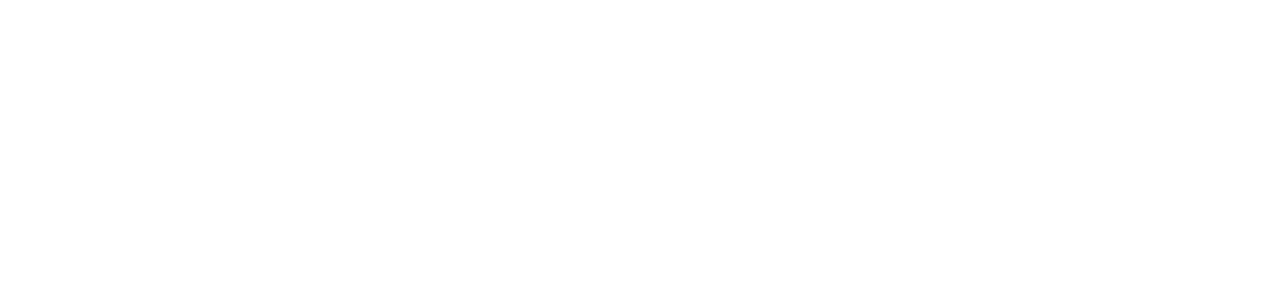
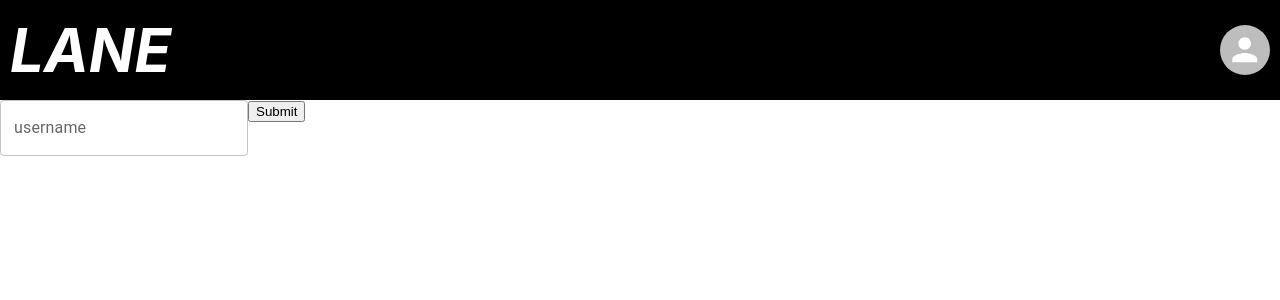
Before and after one commit to elidcraig/lane-phase-3-project-frontend, a React (Create React App) app: page /login in a window 1280 px wide. Shown: the top 300 px of the page. Built offline with nearby package versions, Linux system fonts and the light colour scheme.

Commit message:
soft login implemented, header moved

```diff
--- a/src/App.js
+++ b/src/App.js
@@ -1,14 +1,25 @@
+import React, { useState } from 'react';
 import './App.css';
+import Header from './components/Header.js'
 import Home from './pages/Home.js'
 import Vehicles from './pages/Vehicles.js'
 import Reservations from './pages/Reservations.js'
 import Host from './pages/Host.js'
 import NewReservation from './pages/NewReservation';
+import Login from './pages/Login'
 import { Route } from 'react-router-dom';
 
 function App() {
+  const [activeUser, setActiveUser] = useState({})
+
+  const handleLogin = userObject => setActiveUser(userObject)
+
   return (
     <div className="app">
+      <Header activeUser={activeUser} />
+      <Route path='/login'>
+        <Login handleLogin={handleLogin}/>
+      </Route>
       <Route path='/vehicles'>
         <Vehicles/>
       </Route>
--- a/src/components/Header.js
+++ b/src/components/Header.js
@@ -2,7 +2,7 @@
 import React from 'react';
 
 
-function Header() {
+function Header({activeUser}) {
   return (
     <div className='header'>
       <h1 className='header__title'>LANE</h1>
--- a/src/components/Login.js
+++ /dev/null
@@ -1,5 +0,0 @@
-function Login() {
-  return (<div></div>);
-}
-
-export default Login;
--- a/src/pages/Home.js
+++ b/src/pages/Home.js
@@ -1,12 +1,11 @@
 import React from 'react'
 import Header from '../components/Header.js'
-import Login from '../components/Login.js'
+import Login from './Login.js'
 
 
 function Home() {
   return (
     <div className='home'>
-      <Header/>
 
     </div>
   );
--- a/src/pages/Host.js
+++ b/src/pages/Host.js
@@ -16,7 +16,6 @@
 
   return (
     <div className='host'>
-      <Header/>
       This is the Host page.
       <VehiclesContainer vehicles={vehicles}/>
     </div>
--- /dev/null
+++ b/src/pages/Login.js
@@ -0,0 +1,36 @@
+import React, { useState } from 'react';
+import { TextField } from "@mui/material";
+
+function Login({handleLogin}) {
+  const [formData, setFormData] = useState('')
+
+  const handleSubmit = e => {
+    e.preventDefault()
+    fetch('http://localhost:9494/guests', {
+      method: 'POST',
+      headers: {
+        'Content-Type': 'application/json',
+        'Accept': 'application/json'
+      },
+      body: JSON.stringify({username: formData})
+    })
+      .then(resp => resp.json())
+      .then(userObject => {
+        handleLogin(userObject)
+        // send user to home page
+      })
+  }
+
+  return (
+    <form onSubmit={handleSubmit}>
+      <TextField
+        label='username'
+        value={formData}
+        onChange={(e) => setFormData(e.target.value)}
+      />
+      <input type='submit'/>
+    </form>
+  );
+}
+
+export default Login;
--- a/src/pages/NewReservation.js
+++ b/src/pages/NewReservation.js
@@ -43,7 +43,6 @@
 
   return (
     <div>
-      <Header/>
       <DateRangePicker
         ranges={[formData]}
         disabledDates={[/*place reserved dates here*/]}
--- a/src/pages/Reservations.js
+++ b/src/pages/Reservations.js
@@ -13,7 +13,6 @@
 
   return (
     <div className='reservations'>
-      <Header/>
       This is the Reservations page.
     </div>
   );
--- a/src/pages/Vehicles.js
+++ b/src/pages/Vehicles.js
@@ -16,7 +16,7 @@
 
   return (
     <div className='vehicles'>
-      <Header/>
+
       <SearchBar/>
       <FilterBar/>
       <VehiclesContainer vehicles={vehicles} />
```
